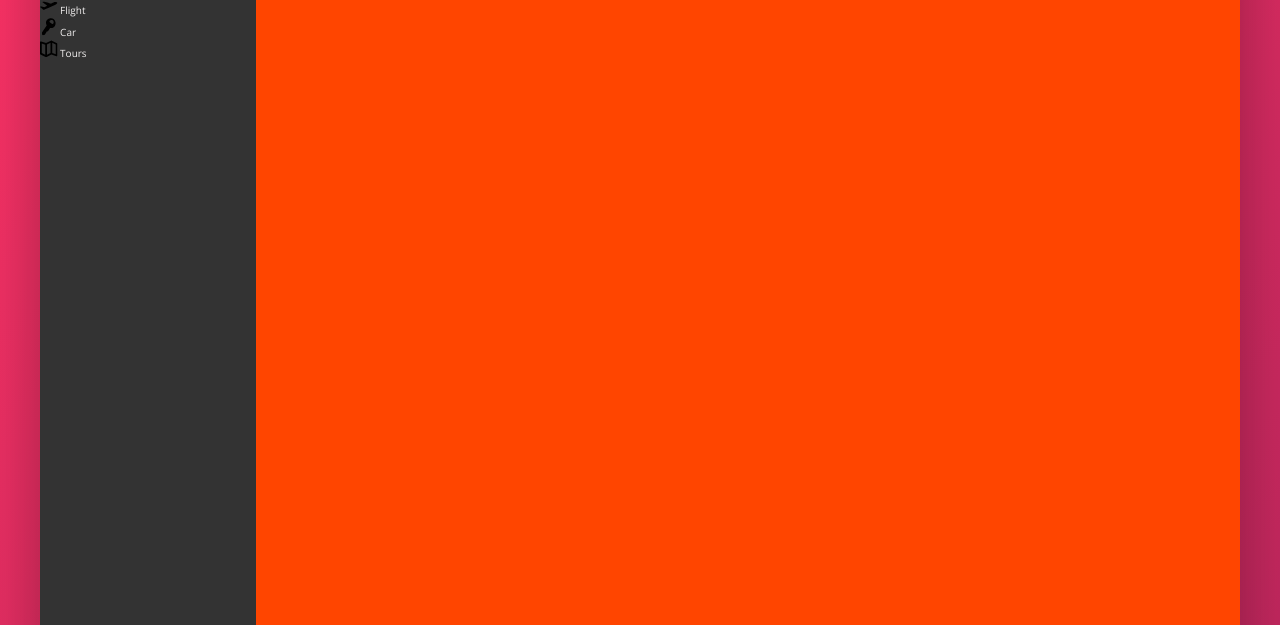
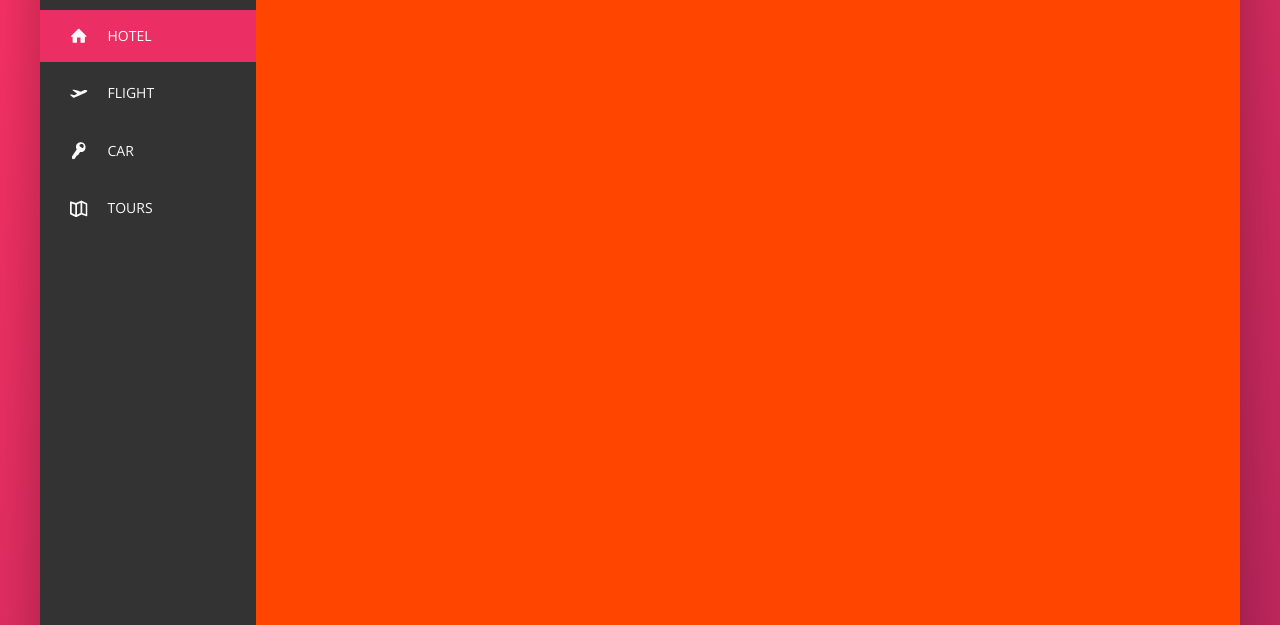
Before and after one commit to mpedersen15/hotel-site, a website: page index.html in a window 1280 px wide. Shown: the part 175-800 px from the top of the page. Drawn offline with nearby package versions, Linux system fonts and the light colour scheme.

Commit message:
completed side nav styling and animations

```diff
--- a/index.html
+++ b/index.html
@@ -47,7 +47,7 @@
             <m class="content">
                 <nav class="sidebar">
                     <ul class="side-nav">
-                        <li class="side-nav__item">
+                        <li class="side-nav__item side-nav__item--active">
                             <a href="#" class="side-nav__link">
                                 <svg class="side-nav__icon">
                                     <use xlink:href="img/sprite.svg#icon-home"></use>
--- a/sass/_components.scss
+++ b/sass/_components.scss
@@ -118,17 +118,59 @@
 /* SIDE NAVIGATION */
 .side-nav {
     list-style: none;
+    font-size: 1.4rem;
+    margin-top: 3.5rem;
 
-    &__item {}
+    &__item {
+        position: relative;
 
-    &__link {
+        &:not(:last-child) {
+            margin-bottom: .5rem;
+        }
+    }
+
+    &__item::before {
+        content: '';
+        position: absolute;
+        top: 0;
+        left: 0;
+        height: 100%;
+        width: 3px;
+        background-color: var(--color-primary);
+        transform: scaleY(0);
+        transition: transform .2s,
+                    width .4s cubic-bezier(1,0,0,1) .2s,
+                    background-color .1s;
+    }
+
+    &__item:hover::before,
+    &__item--active::before {
+        transform: scaleY(1);
+        width: 100%;
+    }
+
+    &__item:active::before {
+        background-color: var(--color-primary-light);
+    }
+
+    &__link:link,
+    &__link:visited {
         text-decoration: none;
-        color: var(--color-grey-light-3);
+        color: var(--color-grey-light-1);
+        text-transform: uppercase;
+        display: block;
+        padding: 1.5rem 3rem;
+        display: flex;
+        align-items: center;
+        z-index: 10;
+        position: relative;
     }
 
     &__icon {
         width: 1.75rem;
         height: 1.75rem;
+        fill: currentColor;
+        margin-right: 2rem;
     }
 }
 
```
Also changed, not shown: css/style.css.
